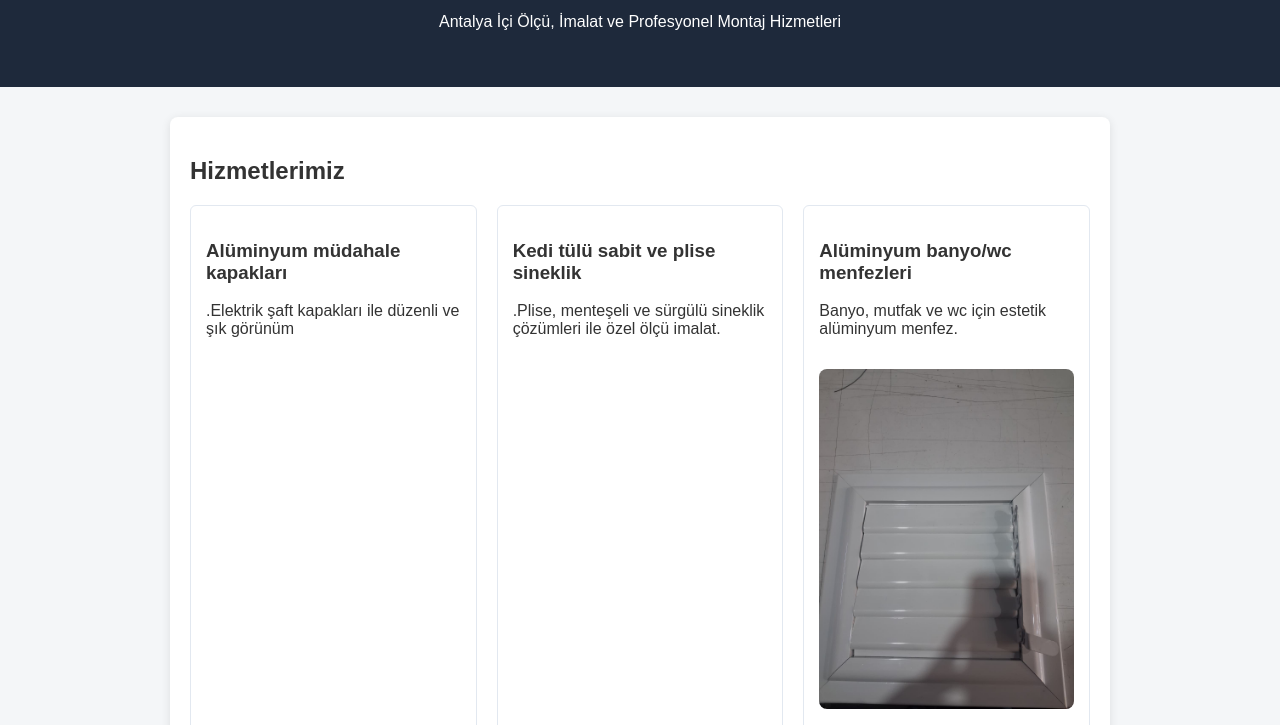
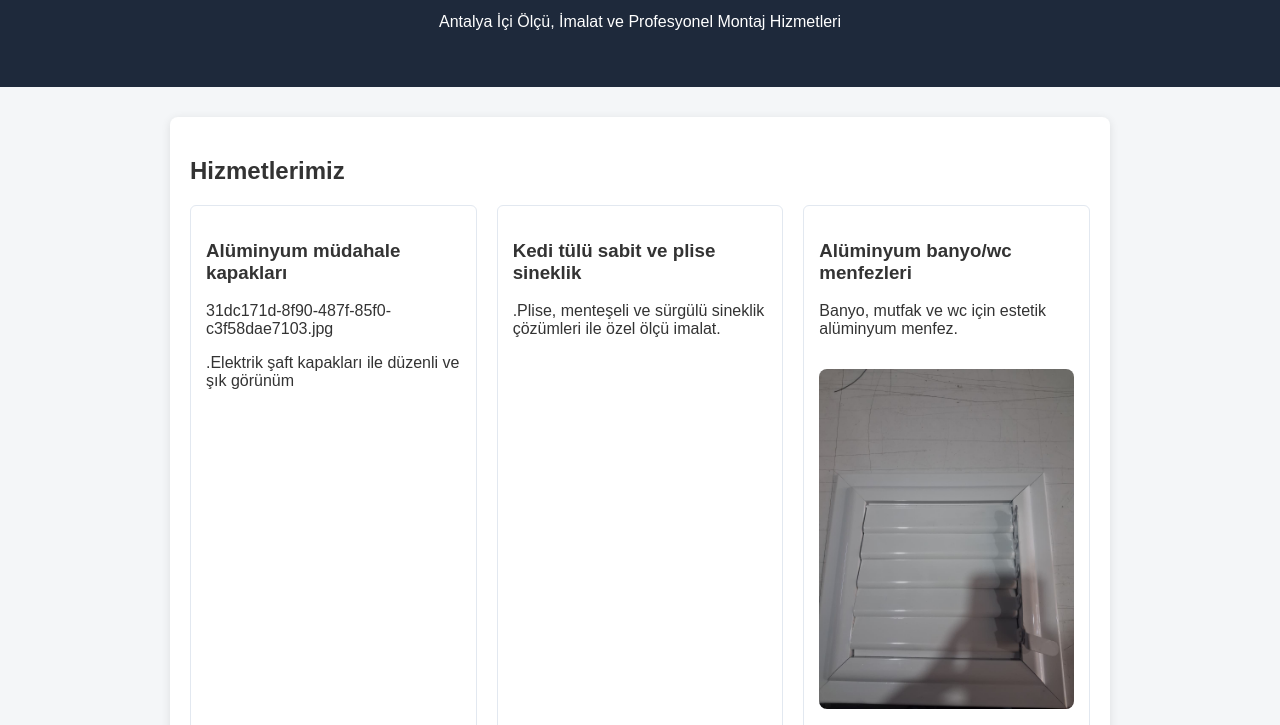
Before and after one commit to resulcanergin05-gif/er-menfez, a plain HTML site: page index.html in a window 1280 px wide. Shown: the part 75-800 px from the top of the page. Drawn offline with Linux system fonts and the light colour scheme.

Commit message:
Update index.html

```diff
--- a/index.html
+++ b/index.html
@@ -28,6 +28,8 @@
 
         <div class="kart">
             <h3>Alüminyum müdahale kapakları</h3>
+            31dc171d-8f90-487f-85f0-c3f58dae7103.jpg
+
             <p>.Elektrik şaft kapakları ile düzenli ve şık görünüm</p>
         </div>
         <div class="kart">
```
